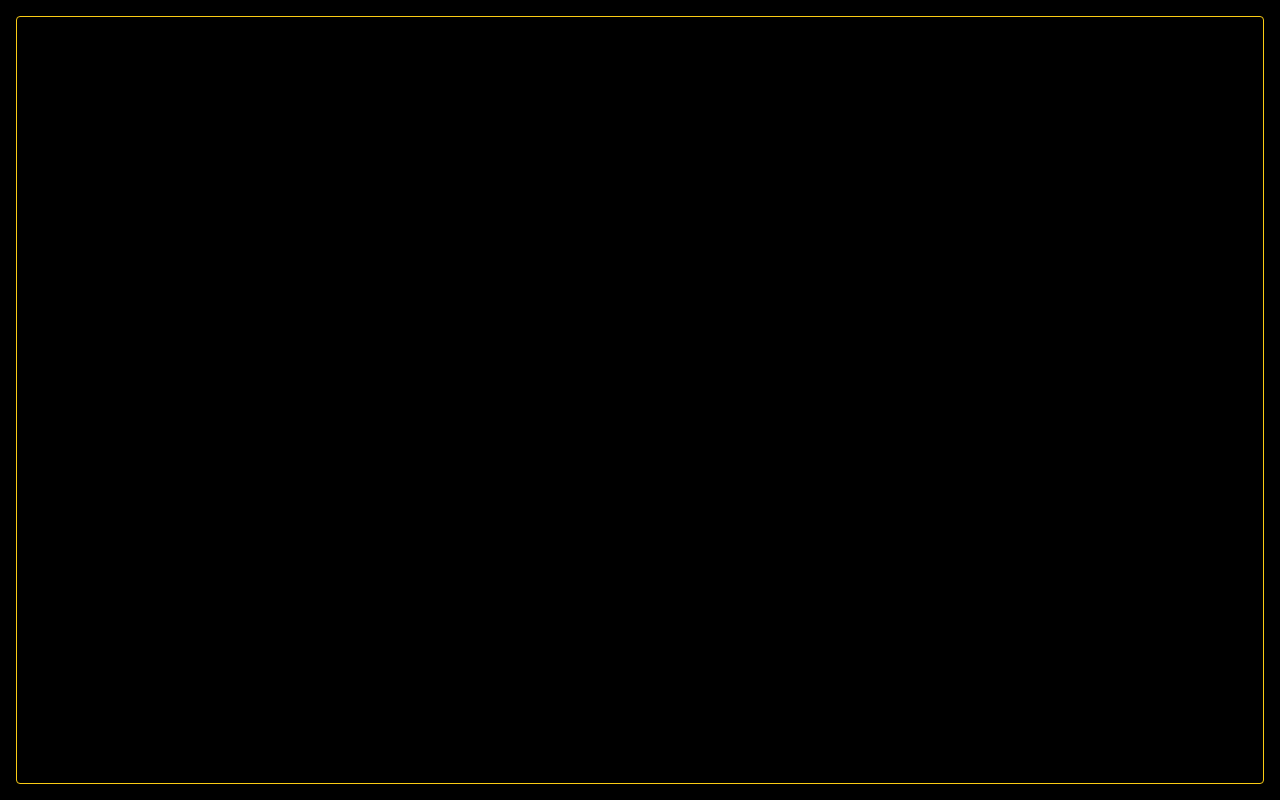
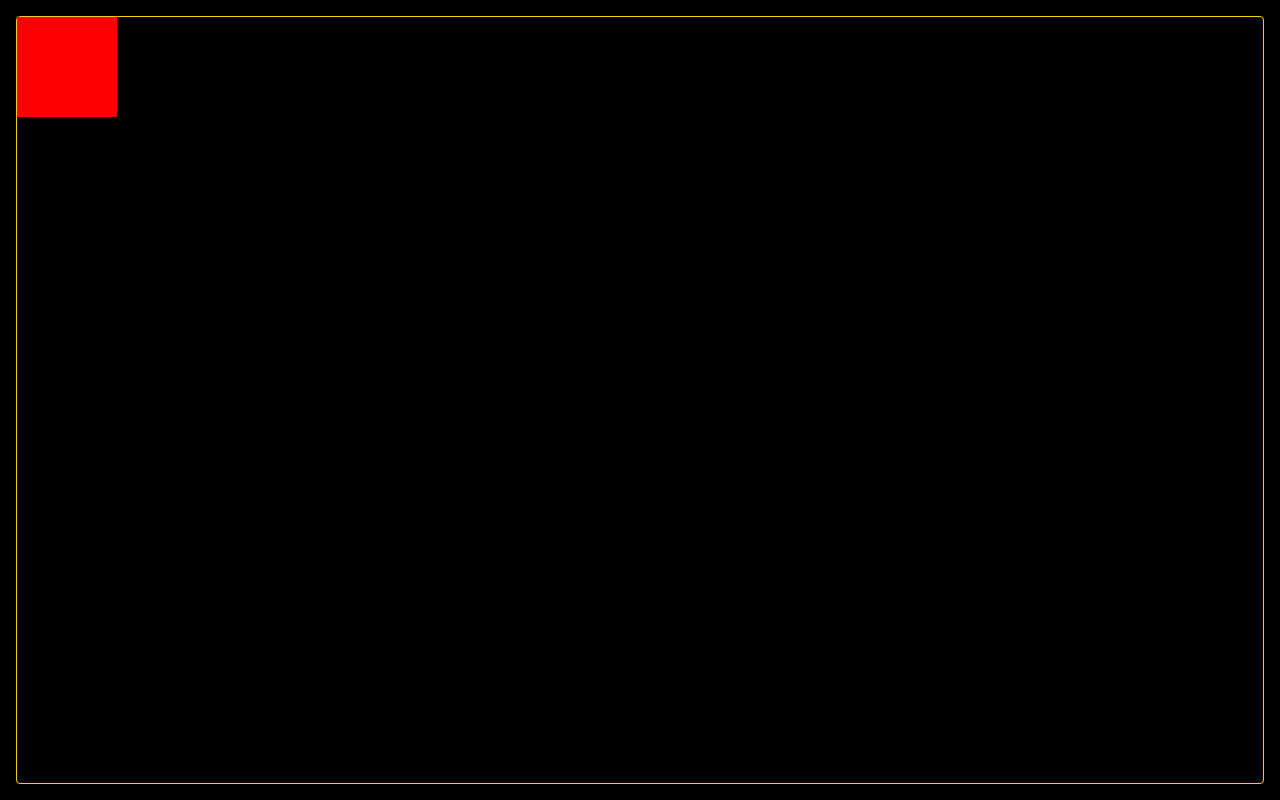
Before and after one commit to MaxLascombe/tron, a React (Vite) app: page / in a window 1280 px wide. Built offline with nearby package versions, Linux system fonts and the light colour scheme.

Commit message:
Added gamecanvas and started working on usePlayer hook.

```diff
--- a/src/App.tsx
+++ b/src/App.tsx
@@ -1,6 +1,8 @@
+import GameCanvas from './GameCanvas'
+
 const App = () => (
   <div className='h-screen w-full bg-black p-4'>
-    <div className='h-full w-full rounded border border-yellow-400'></div>
+    <GameCanvas />
   </div>
 )
 
--- /dev/null
+++ b/src/GameCanvas.tsx
@@ -0,0 +1,41 @@
+import { useEffect, useRef } from 'react'
+import { useAnimationFrame } from './hooks/useAnimationFrame'
+
+const GameCanvas = () => {
+  const canvasRef = useRef<HTMLCanvasElement>(null)
+  const containerRef = useRef<HTMLDivElement>(null)
+
+  useAnimationFrame(() => {
+    const canvas = canvasRef.current
+    if (!canvas) return
+    const context = canvas.getContext('2d')
+    if (!context) return
+    context.fillStyle = 'red'
+    context.fillRect(0, 0, 100, 100)
+    return () => context.clearRect(0, 0, canvas.width, canvas.height)
+  })
+
+  const resizeCanvas = () => {
+    const canvas = canvasRef.current
+    const container = containerRef.current
+    if (!canvas || !container) return
+    canvas.width = container.clientWidth
+    canvas.height = container.clientHeight
+  }
+
+  useEffect(() => {
+    resizeCanvas()
+    window.addEventListener('resize', resizeCanvas)
+    return () => window.removeEventListener('resize', resizeCanvas)
+  }, [])
+
+  return (
+    <div
+      ref={containerRef}
+      className='h-full w-full overflow-hidden rounded border border-yellow-400'>
+      <canvas className='h-full w-full' ref={canvasRef} />
+    </div>
+  )
+}
+
+export default GameCanvas
--- /dev/null
+++ b/src/hooks/usePlayer.tsx
@@ -0,0 +1,9 @@
+export const usePlayer = (
+  initialPosition = [0, 0],
+  initialDirection = 'right'
+) => {
+  return {
+    position: [0, 0],
+    segments: [],
+  }
+}
```
